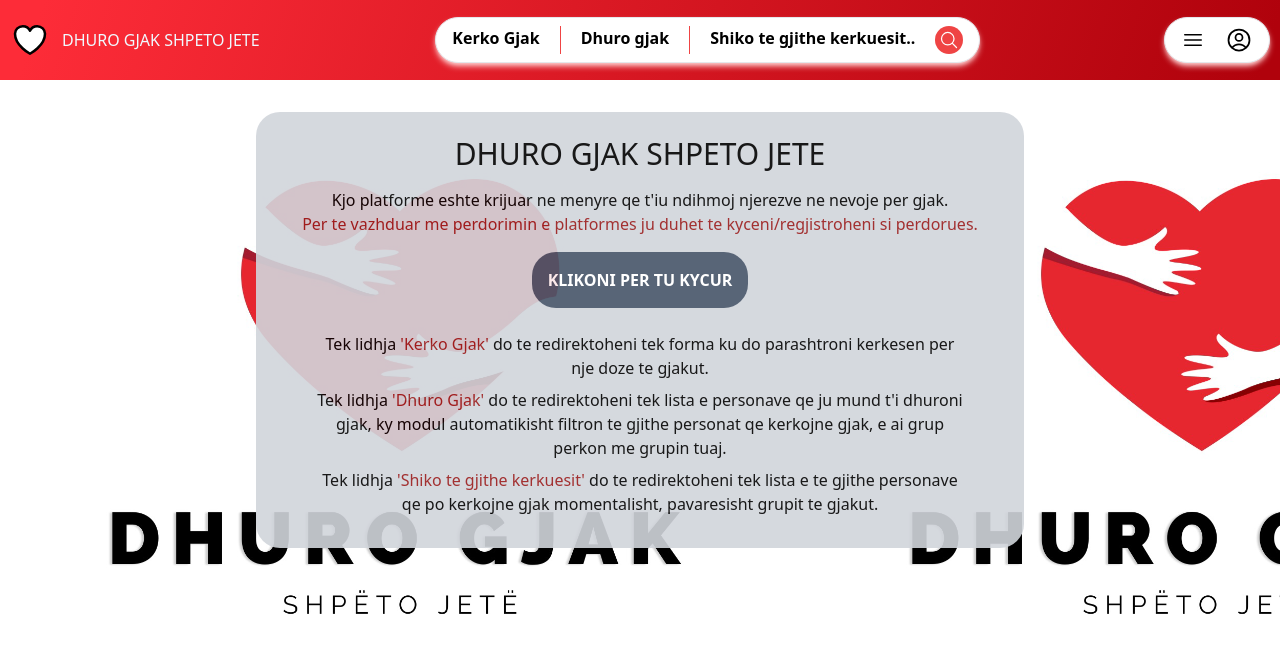
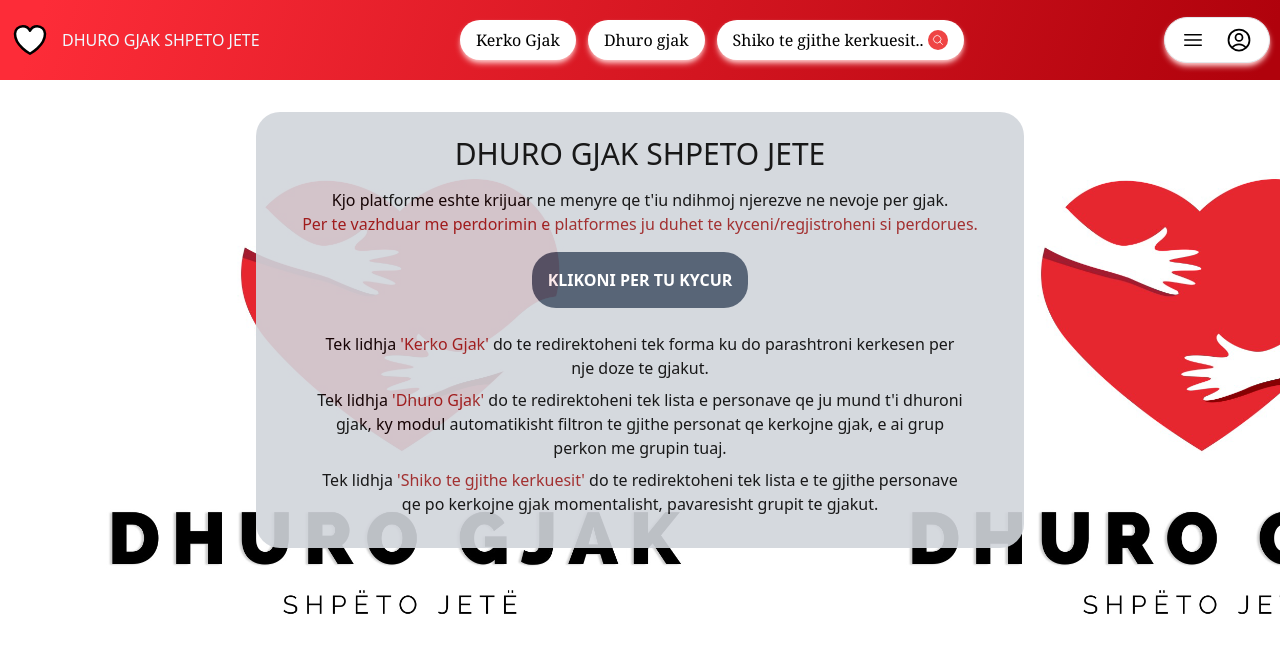
Before and after one commit to arditnimanaj/blood_donor, a React (Vite) app in the folder client/: page / in a window 1280 px wide. Shown: the top 652 px of the page. Built offline with nearby package versions, Linux system fonts and the light colour scheme; no server answers.

Commit message:
Final edits done, code refacturing

```diff
--- a/client/src/Header.jsx
+++ b/client/src/Header.jsx
@@ -23,12 +23,22 @@ export default function Header() {
         </svg>
         <span className="text-l text-sky-50 mx">DHURO GJAK SHPETO JETE</span>
       </Link>
-      <div className="font-bold flex border border-white-300 rounded-full py-2 px-4 gap-5 bg-white shadow-md shadow-red-200 -ml-2">
-        <div>Kerko Gjak</div>
-        <div className="border-l border-red-500 "></div>
-        <div>Dhuro gjak</div>
-        <div className="border-l  border-red-500"></div>
-        <div>Shiko te gjithe kerkuesit..</div>
+      {/* font-bold flex border border-white-300 rounded-full py-2 px-4 gap-5 bg-white shadow-md shadow-red-200 -ml-2 */}
+      <div className="flex justify-between gap-3 items-center font-serif  ">
+        <div className="bg-white rounded-full py-2 px-4  shadow-md shadow-red-200">
+          <Link to={user ? "/account/kerkogjak" : "/login"}> Kerko Gjak</Link>
+        </div>
+        {/* <div className="border-l border-red-500 "></div> */}
+        <div className="bg-white rounded-full py-2 px-4 shadow-md shadow-red-200">
+          <Link to={user ? "/" : "/login"}> Dhuro gjak</Link>
+        </div>
+        {/* <div className="border-l  border-red-500"></div> */}
+        <div className="bg-white rounded-full py-2 px-4 shadow-md shadow-red-200">
+          <Link to={user ? "/alldonations" : "/login"}>
+            {" "}
+            Shiko te gjithe kerkuesit..{" "}
+          </Link>
+
           <button className="bg-primary text-white p-1 rounded-full">
             <svg
               xmlns="http://www.w3.org/2000/svg"
@@ -36,7 +46,7 @@ export default function Header() {
               viewBox="0 0 24 24"
               strokeWidth="1.5"
               stroke="currentColor"
-            className="w-5 h-5"
+              className="w-3 h-3"
             >
               <path
                 strokeLinecap="round"
@@ -45,6 +55,7 @@ export default function Header() {
               />
             </svg>
           </button>
+        </div>
       </div>
       <Link
         to={user ? "/account" : "/login"}
--- a/client/src/pages/components/AccountNav.jsx
+++ b/client/src/pages/components/AccountNav.jsx
@@ -28,6 +28,24 @@ export default function () {
   return (
     <>
       <nav className="w-full flex justify-center mt-8 mb-9 gap-2">
+        <Link
+          className="absolute left-5"
+          to={"/"}
+          onClick={() => window.history.back()}
+        >
+          <svg
+            xmlns="http://www.w3.org/2000/svg"
+            viewBox="0 0 24 24"
+            fill="currentColor"
+            class="w-9 h-9 rounded-full bg-primary p-1 hover:bg-black hover:text-white "
+          >
+            <path
+              fill-rule="evenodd"
+              d="M7.28 7.72a.75.75 0 010 1.06l-2.47 2.47H21a.75.75 0 010 1.5H4.81l2.47 2.47a.75.75 0 11-1.06 1.06l-3.75-3.75a.75.75 0 010-1.06l3.75-3.75a.75.75 0 011.06 0z"
+              clip-rule="evenodd"
+            />
+          </svg>
+        </Link>
         <Link className={linkClasses("profile")} to={"/account"}>
           <svg
             xmlns="http://www.w3.org/2000/svg"
```
Lines whose indentation alone changed are shown as unchanged.
